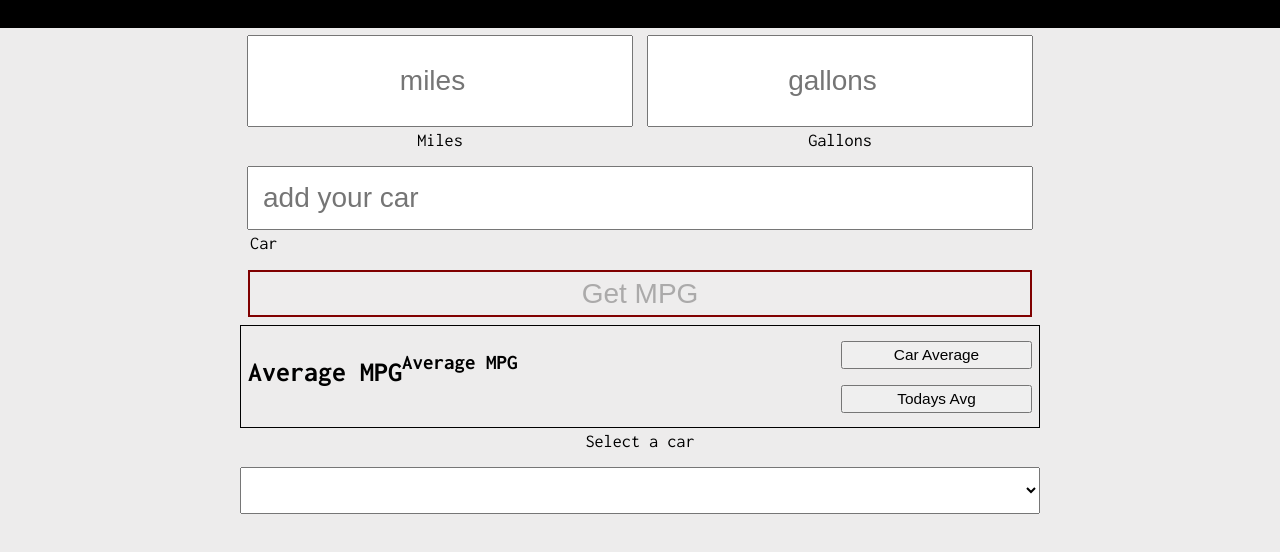
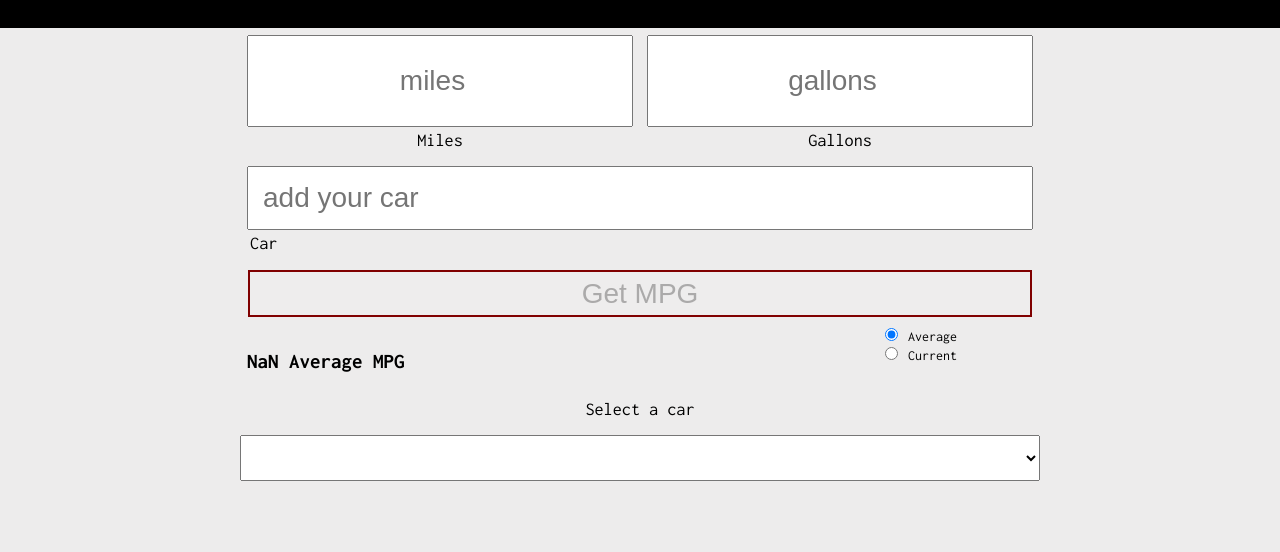
Before and after one commit to bwynn/mpgApp, a plain HTML site: page index.html in a window 1280 px wide. Drawn offline with nearby package versions, Linux system fonts and the light colour scheme; some packages are replaced by stand-ins of ours; a script that the page names is missing.

Commit message:
Updated styles, and application functionality a bit.

```diff
--- a/assets/styles/mpg.main.scss
+++ b/assets/styles/mpg.main.scss
@@ -103,23 +103,27 @@ label{
 }
 
 #user-results {
-  #current-result {
-    h1 {
-      font-size: 2em;
+    h3 {
+      font-size: 1.3em;
       text-align: center;
+    }
+  .mpg-cont {
+    @include flexbox;
+    .mpg-btn-container {
+      width: 20%;
+      margin-left: auto;
     }
   }
   .averages-section {
     @include flexbox;
-    border: 1px solid black;
     padding: $padding;
     .btn-group {
       margin-left: auto;
-      button {
-        @include buttons_select;
-        font-size: $font-size * 1.1;
-      }
     }
+  }
+  button {
+    @include buttons_select;
+    font-size: $font-size * 1.1;
   }
   .results {
     @include flexbox;
@@ -132,6 +136,9 @@ label{
       padding: $padding * 2;
       flex-grow: 1;
       font-size: $font-size * .8;
+      p {
+        text-align: center;
+      }
     }
   }
   .select-input {
--- a/controllers/app.controller.js
+++ b/controllers/app.controller.js
@@ -8,6 +8,8 @@ angular.module("mpgApp")
   $scope.trips = [];
   // Set LimitTo Value
   $scope.limit = 5;
+
+  $scope.data = {};
 
   // New instantiation to create a new record for each user visit
   $scope.trip = new Trip();
--- a/index.html
+++ b/index.html
@@ -35,18 +35,26 @@
   </section>
 
   <section id="user-results">
-    <div class="averages-section">
-      <div id="current-result">
-        <h1>{{trip.mpg}} Average MPG</h1>
+    <div class="mpg-cont">
+
+      <div class="averages-section" ng-switch on="data.mode">
+        <div id="current-result" ng-switch-when="Current">
+          <h1>{{trip.mpg}} MPG currently</h1>
+        </div>
+        <div id="average-result" ng-switch-default ng-init="averageMpg(trips)">
+          <h1>{{averages | filter:carFilter.cars}} Average MPG</h1>
+        </div>
       </div>
-      <div id="average-result">
-        <h1>{{averages}} Average MPG</h1>
+
+      <div class="mpg-btn-container">
+        <div class="btn-group mpg-btns" ng-repeat="button in ['Average', 'Current']">
+          <input type="radio" ng-model="data.mode" value="{{button}}" ng-checked="$first"/>
+          <span>{{button}}<span>
+        </div>
       </div>
-      <div class="btn-group">
-        <button ng-click="averageMpg(trips)" value="carAverage">Car Average</button>
-        <button value="todayAverage">Todays Avg</button>
-      </div>
+
     </div>
+
     <div class="select-input">
       <label>Select a car</label>
       <select ng-model="carFilter.cars">
```
Also changed, not shown: assets/styles/mpg.main.css, 1 other file.
